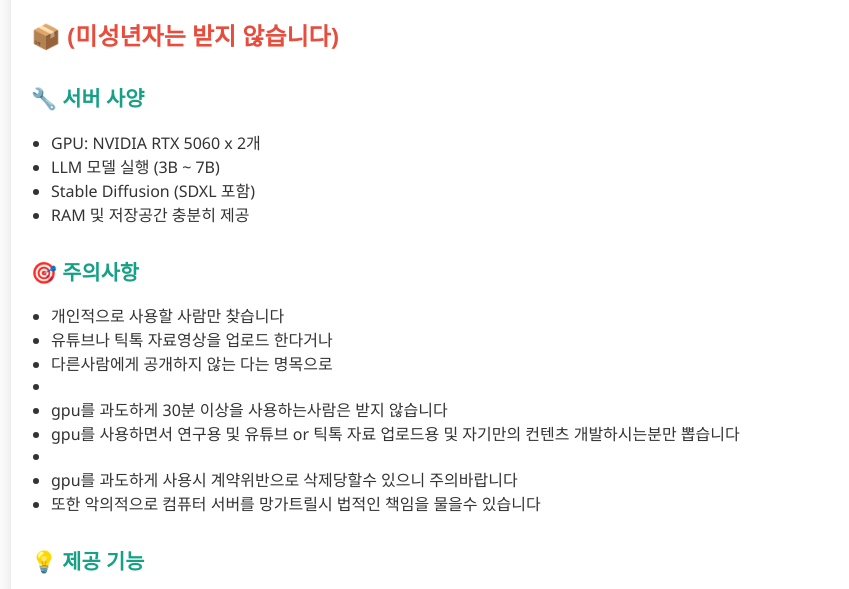
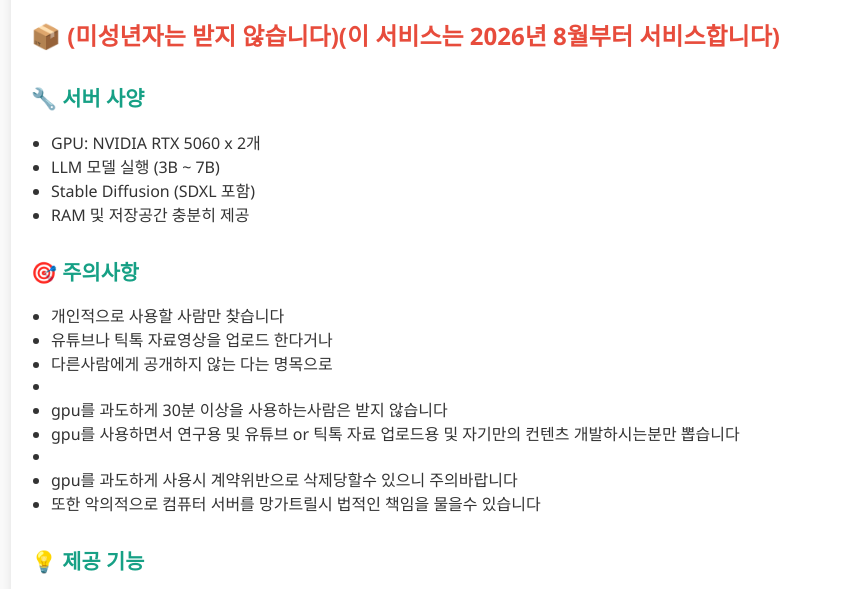
Before and after one commit to noteblockai/noteblockai.github.io, a plain HTML site: page index.html in a window 1280 px wide. Shown: the part 194-783 px from the top of the page, without its empty margins (209-1058 px from the left). Drawn offline with Linux system fonts and the light colour scheme.

Commit message:
Update index.html

```diff
--- a/index.html
+++ b/index.html
@@ -73,7 +73,7 @@
     <h1>🧠 AI GPU 서버 렌탈 | LLM + Stable Diffusion</h1>
     <p>AI 모델을 위한 전용 GPU 서버를 단독으로 임대하세요. <strong>Stable Diffusion, LLM 모델</strong> 모두 구동 가능하며, 개발자 및 크리에이터를 위한 최적화된 환경을 제공합니다.</p>
 
-    <div class="price">📦 (미성년자는 받지 않습니다)</div>
+    <div class="price">📦 (미성년자는 받지 않습니다)(이 서비스는 2026년 8월부터 서비스합니다)</div>
 
     <h2>🔧 서버 사양</h2>
     <ul>
```
